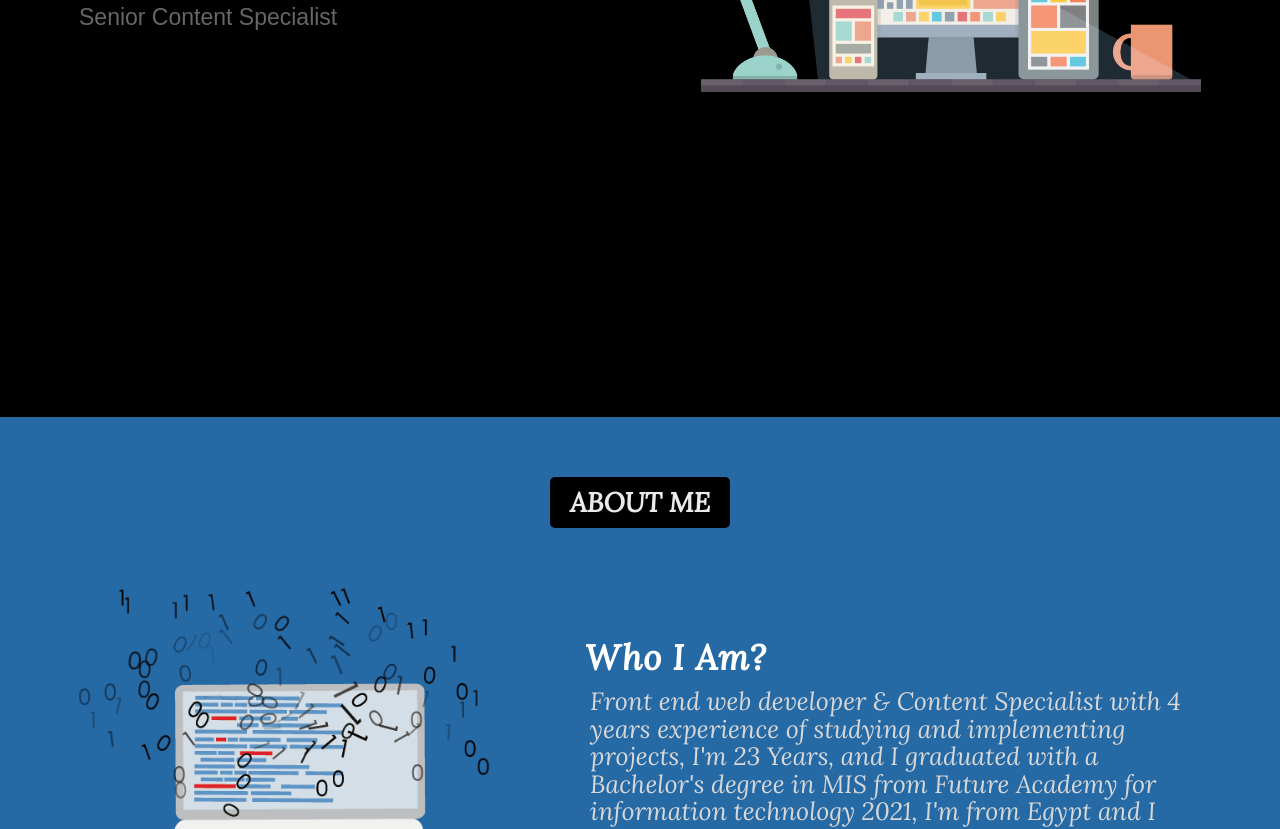
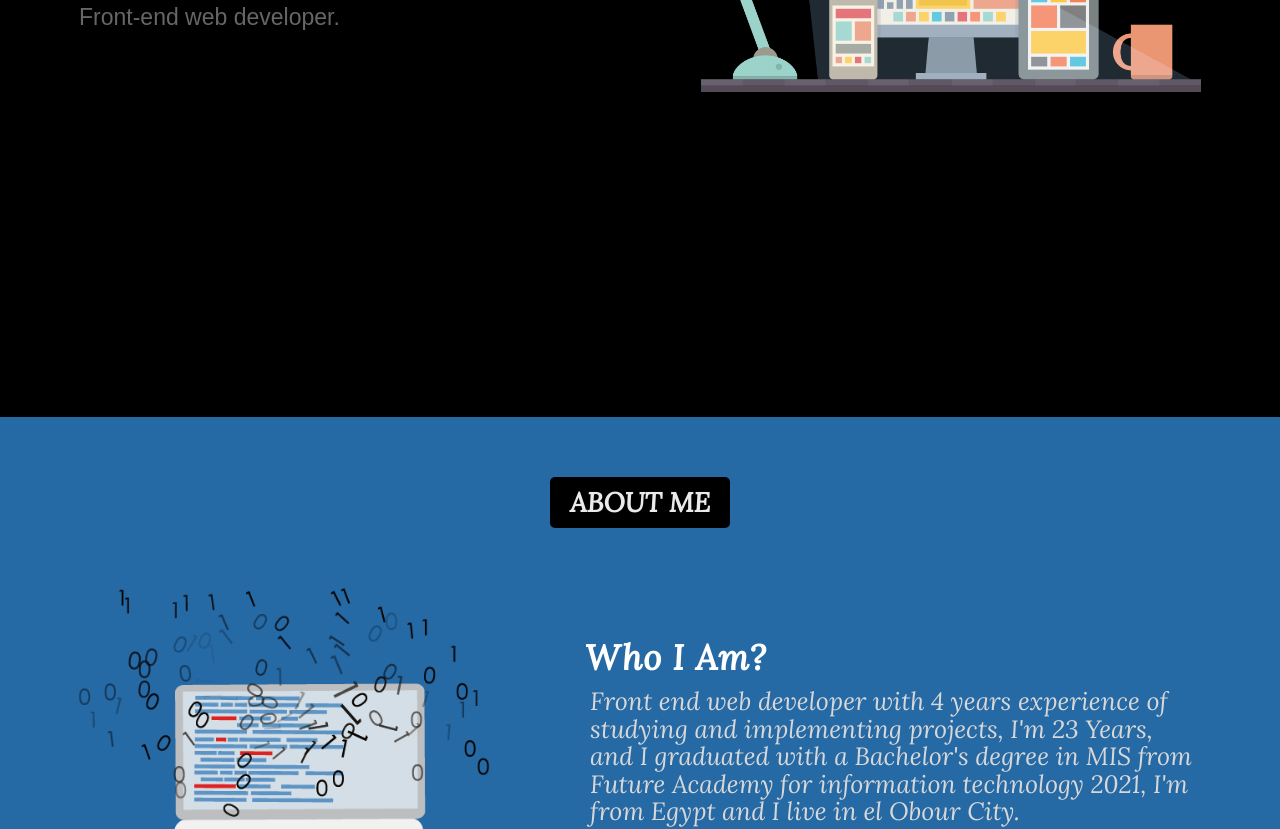
Before and after one commit to yousefhosnyx/Portfolio, a plain HTML site: page index.html in a window 1280 px wide. Shown: the part 383-1212 px from the top of the page. Drawn offline with Linux system fonts and the light colour scheme; files whose address does not match are found by name.

Commit message:
Update index.html

```diff
--- a/index.html
+++ b/index.html
@@ -36,8 +36,7 @@
       <div class="container">
         <div class="info">
           <h1>Hello! I'm Youssef.</h1>
-<!--           <p>Front-end web developer.</p> -->
-          <p>Senior Content Specialist</p>
+          <p>Front-end web developer.</p>
         </div>
         <div class="img">
           <img src="imgs/web.png" alt="" />
@@ -54,7 +53,7 @@
         <div class="info">
           <h2>Who I Am?</h2>
           <p>
-           Front end web developer & Content Specialist with 4 years experience of studying and implementing projects, I'm 23 Years, and I graduated with a Bachelor's degree in MIS from Future Academy for information technology 2021, I'm from Egypt and I live in el Obour City.
+           Front end web developer with 4 years experience of studying and implementing projects, I'm 23 Years, and I graduated with a Bachelor's degree in MIS from Future Academy for information technology 2021, I'm from Egypt and I live in el Obour City.
           </p>
 
         </div>
```
